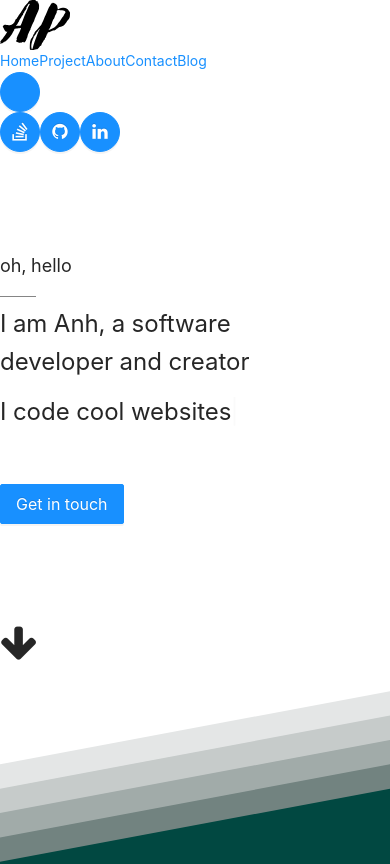
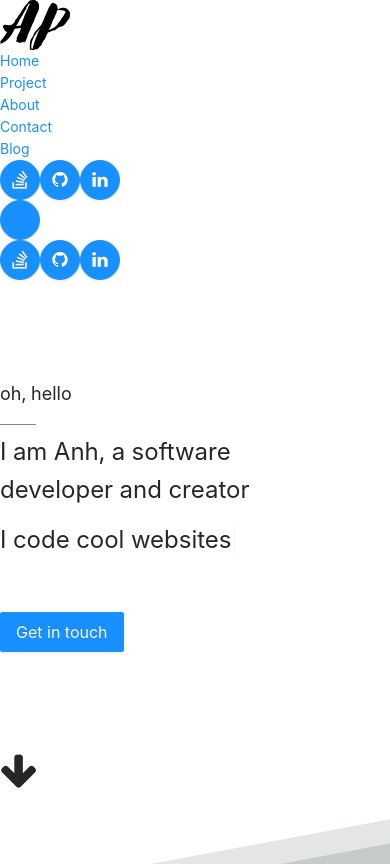
Before and after one commit to anhphamduy/anhpham.me, a Next.js app in the folder website/: page / in a window 390 px wide. Shown: the top 864 px of the page. Built offline with nearby package versions, Linux system fonts and the light colour scheme.

Commit message:
More responsiveness for hamburger menu

```diff
--- a/website/pages/components/layouts/layout.tsx
+++ b/website/pages/components/layouts/layout.tsx
@@ -1,4 +1,4 @@
-import React, { useState } from "react";
+import React, { useEffect, useState } from "react";
 import Link from "next/link";
 import { Button } from "antd";
 
@@ -14,6 +14,21 @@ const Layout = (props) => {
 const LayoutHeader = (props) => {
   const [isHamMenuVisible, openHamMenu] = useState(false);
 
+  const resizeHandler = () => {
+    if (window.innerWidth > 767) {
+      openHamMenu(false);
+      document.querySelector("body").classList.remove("fixedScroll");
+    }
+  };
+
+  useEffect(() => {
+    window.addEventListener("resize", resizeHandler);
+
+    return () => {
+      window.removeEventListener("resize", resizeHandler);
+    };
+  }, []);
+
   return (
     <div className="container">
       <header className="d-flex mt-3">
@@ -23,32 +38,69 @@ const LayoutHeader = (props) => {
         />
         <div className="right-section">
           <div
-            className={`${
+            className={`d-md-flex align-items-center menu-link-container ${
               isHamMenuVisible
                 ? "justify-content-center"
                 : "d-none justify-content-between"
-            } d-md-flex align-items-center  menu-link-container`}
+            }`}
           >
             <div
               className={`${
-                isHamMenuVisible && "container flex-column d-flex"
-              }`}
+                isHamMenuVisible ? "container flex-column" : "flex-row"
+              } d-flex`}
             >
+              <div>
                 <Link href="/">
                   <a className="active">Home</a>
                 </Link>
+              </div>
+              <div>
                 <Link href="/">
                   <a>Project</a>
                 </Link>
+              </div>
+              <div>
                 <Link href="/">
                   <a>About</a>
                 </Link>
+              </div>
+              <div>
                 <Link href="/">
                   <a>Contact</a>
                 </Link>
+              </div>
+              <div>
                 <Link href="/">
                   <a>Blog</a>
                 </Link>
+              </div>
+
+              <div className="mt-5 d-block d-md-none">
+                <Button
+                  type="primary"
+                  shape="circle"
+                  icon={
+                    <i className="fa fa-stack-overflow" aria-hidden="true" />
+                  }
+                  onClick={() => {}}
+                  size="large"
+                />
+                <Button
+                  className="mx-4"
+                  type="primary"
+                  shape="circle"
+                  icon={<i className="fa fa-github" aria-hidden="true" />}
+                  onClick={() => {}}
+                  size="large"
+                />
+                <Button
+                  type="primary"
+                  shape="circle"
+                  icon={<i className="fa fa-linkedin" aria-hidden="true" />}
+                  onClick={() => {}}
+                  size="large"
+                />
+              </div>
             </div>
           </div>
           <div className="d-block d-md-none">
@@ -104,4 +156,35 @@ const createLayout = (children) => {
   return () => <Layout>{children}</Layout>;
 };
 
+function useWindowSize() {
+  // Initialize state with undefined width/height so server and client renders match
+  // Learn more here: https://joshwcomeau.com/react/the-perils-of-rehydration/
+  const [windowSize, setWindowSize] = useState({
+    width: undefined,
+    height: undefined,
+  });
+
+  useEffect(() => {
+    // Handler to call on window resize
+    function handleResize() {
+      // Set window width/height to state
+      setWindowSize({
+        width: window.innerWidth,
+        height: window.innerHeight,
+      });
+    }
+
+    // Add event listener
+    window.addEventListener("resize", handleResize);
+
+    // Call handler right away so state gets updated with initial window size
+    handleResize();
+
+    // Remove event listener on cleanup
+    return () => window.removeEventListener("resize", handleResize);
+  }, []); // Empty array ensures that effect is only run on mount
+
+  return windowSize;
+}
+
 export default createLayout;
--- a/website/styles/layout.less
+++ b/website/styles/layout.less
@@ -54,7 +54,7 @@ header {
   }
 }
 
-@media only screen and (max-width: @btMd) {
+@media only screen and (max-width: (@btMd - 0.1px)) {
   header {
     img {
       z-index: 3;
@@ -72,10 +72,26 @@ header {
       display: flex;
       flex-direction: column;
 
-      a {
-        color: white;
-        margin-left: 0px;
-        margin-bottom: 12px;
+      div:not(:nth-child(6)) {
+        margin-bottom: 18px;
+
+        a {
+          color: white;
+          font-size: calc(@heading-4-size + 8px);
+          padding-bottom: 4px;
+          margin-left: 0px;
+          border-bottom: 2px solid #a4d6bd;
+        }
+      }
+    }
+  }
+}
+
+@media only screen and (max-height: 900px) {
+  header {
+    .menu-link-container {
+      div:last-child {
+        margin-top: 10px !important;
       }
     }
   }
```
Lines whose indentation alone changed are shown as unchanged.
